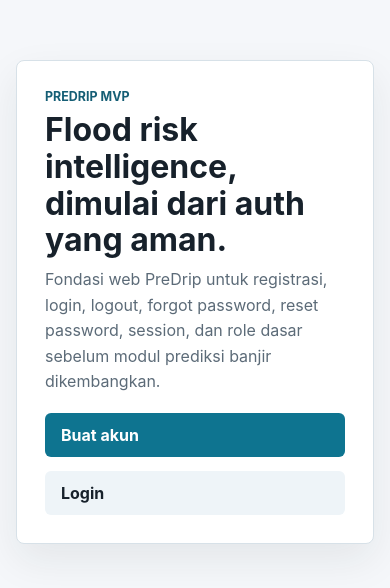
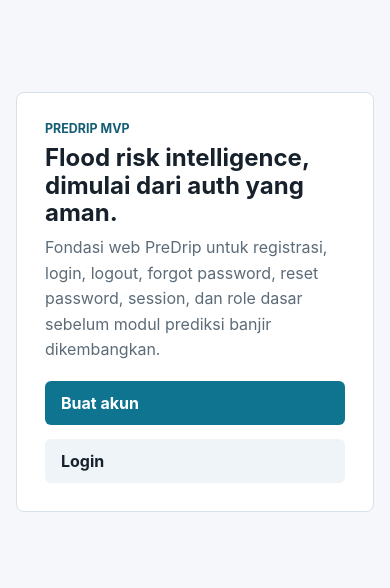
Before and after one commit to farrasmumtaz/PreDrip, a Next.js app in the folder code/: page / in a window 390 px wide. Shown: the part 120-708 px from the top of the page. Built offline with nearby package versions, Linux system fonts and the light colour scheme; no server answers.

Commit message:
fix(a11y): flatten auth panels and size mobile headings

```diff
--- a/code/app/accessibility.css
+++ b/code/app/accessibility.css
@@ -9,6 +9,7 @@ textarea, select { font: inherit; }
 .skip-link { position: absolute; left: 16px; top: -100px; z-index: 2000; padding: 12px; background: white; color: #155e75; }
 .skip-link:focus { top: 12px; }
 .message { margin-bottom: 16px; }
+.panel { box-shadow: none; }
 .report-page { max-width: 640px; padding: 24px 16px; margin: 0 auto; }
 .report-page textarea { width: 100%; min-height: 120px; padding: 12px; border: 1px solid #64748b; border-radius: 6px; }
 .report-page input { border-color: #64748b; }
@@ -16,6 +17,7 @@ textarea, select { font: inherit; }
 .leaflet-tooltip.report-height { color: #17212b; background: white; border: 1px solid #475569; font-size: 14px; font-weight: 700; }
 @media (max-width: 760px) {
   .shell { min-height: 100svh; }
+  .shell h1 { font-size: 24px; }
   .footer-link a { display: inline-block; padding-block: 10px; }
   .leaflet-container { max-height: 60svh; }
 }
```
